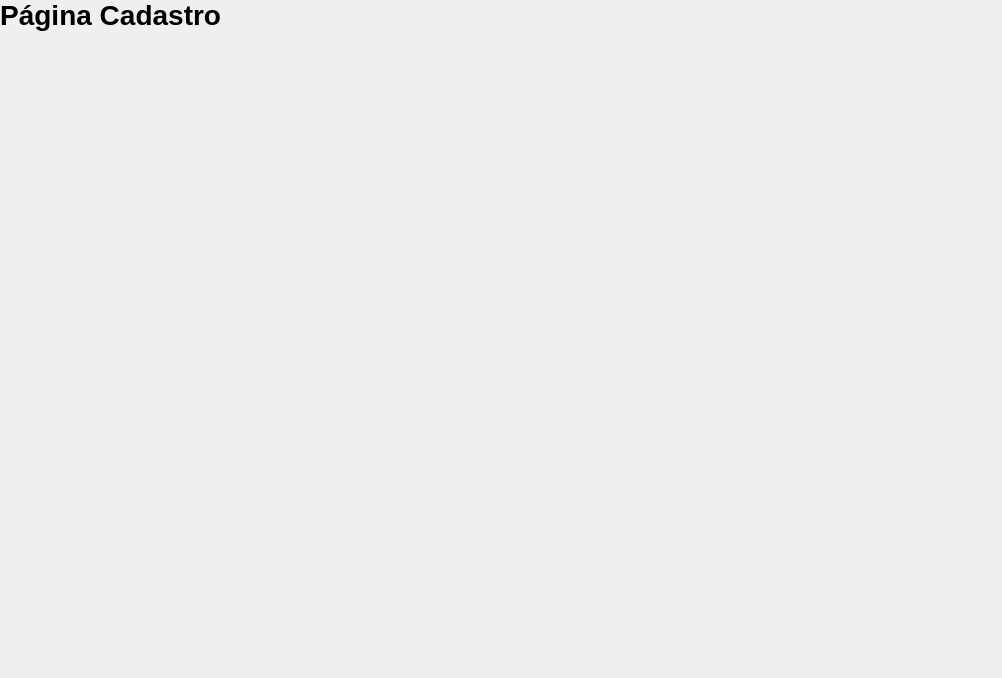
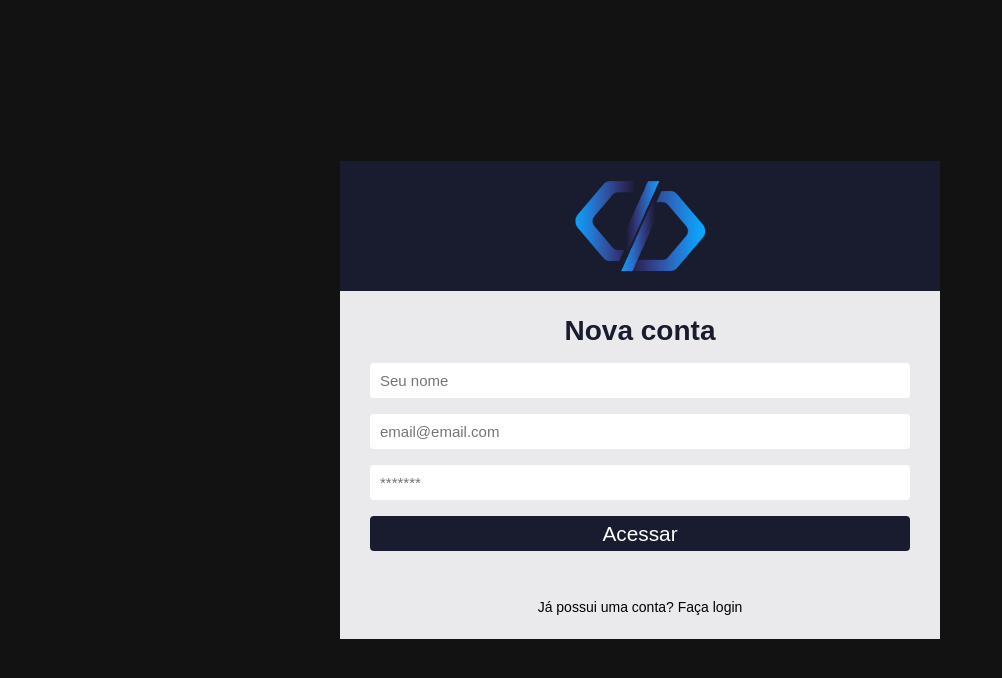
Before and after one commit to hugofrot4/chamados, a React (Create React App) app: page /register in a window 1280 px wide. Shown: the top 678 px of the page, without its empty margins (0-1002 px from the left). Built offline with nearby package versions, Linux system fonts and the light colour scheme.

Commit message:
Criar página de resgistro e dashboard inicio

```diff
--- /dev/null
+++ b/src/pages/Dashboard/index.js
@@ -0,0 +1,7 @@
+export default function Dashboard() {
+  return (
+    <div>
+      <h1>Página Dashboard</h1>
+    </div>
+  );
+}
--- a/src/pages/SignUp/index.js
+++ b/src/pages/SignUp/index.js
@@ -1,7 +1,47 @@
+import { useState } from 'react';
+import logo from '../../assets/logo.png';
+import { Link } from 'react-router-dom';
+
 export default function SignUp() {
+  const [name, setName] = useState('');
+  const [email, setEmail] = useState('');
+  const [password, setPassword] = useState('');
+
   return (
-    <div>
-      <h1>Página Cadastro</h1>
+    <div className="container-center">
+      <div className="login">
+        <div className="login-area">
+          <img src={logo} alt="Logo do sistema de chamados" />
+        </div>
+
+        <form>
+          <h1>Nova conta</h1>
+          <input
+            type="text"
+            placeholder="Seu nome"
+            value={name}
+            onChange={(e) => setName(e.target.value)}
+          />
+
+          <input
+            type="text"
+            placeholder="email@email.com"
+            value={email}
+            onChange={(e) => setEmail(e.target.value)}
+          />
+
+          <input
+            type="password"
+            placeholder="*******"
+            value={password}
+            onChange={(e) => setPassword(e.target.value)}
+          />
+
+          <button type="submit">Acessar</button>
+        </form>
+
+        <Link to="/register">Já possui uma conta? Faça login</Link>
+      </div>
     </div>
   );
 }
--- /dev/null
+++ b/src/pages/SignUp/signup.css
@@ -0,0 +1,68 @@
+.container-center {
+  height: 100%;
+  display: flex;
+  justify-content: center;
+  align-items: center;
+  background-color: #121212;
+  padding: 0 12px;
+}
+
+.login {
+  background-color: #eaeaec;
+  width: 600px;
+  display: flex;
+  align-items: center;
+  justify-content: center;
+  flex-direction: column;
+}
+
+.login-area {
+  background-color: #181c2e;
+  width: 100%;
+  display: flex;
+  justify-content: center;
+}
+
+.login-area img {
+  width: 170px;
+  height: 130px;
+  padding: 20px;
+}
+
+form {
+  margin: 1.5rem;
+  width: 90%;
+  display: flex;
+  flex-direction: column;
+}
+
+form h1 {
+  text-align: center;
+  margin-bottom: 1rem;
+  color: #181c2e;
+}
+
+.login input {
+  margin-bottom: 1rem;
+  height: 35px;
+  border-radius: 4px;
+  border: 0;
+  padding: 10px;
+  font-size: 15px;
+  background-color: #fff;
+}
+
+form button {
+  height: 35px;
+  border: 0;
+  border-radius: 4px;
+  background-color: #181c2e;
+  color: #fff;
+  font-size: 1.3rem;
+}
+
+.login a {
+  margin: 1.5rem 0;
+  color: #000;
+  cursor: pointer;
+}
--- a/src/routes/index.js
+++ b/src/routes/index.js
@@ -2,12 +2,14 @@ import { Routes, Route } from 'react-router-dom';
 
 import SignIn from '../pages/SignIn';
 import SignUp from '../pages/SignUp';
+import Dashboard from '../pages/Dashboard';
 
 function RoutesApp() {
   return (
     <Routes>
       <Route path="/" element={<SignIn />} />
       <Route path="/register" element={<SignUp />} />
+      <Route path="/dashboard" element={<Dashboard />} />
     </Routes>
   );
 }
```
